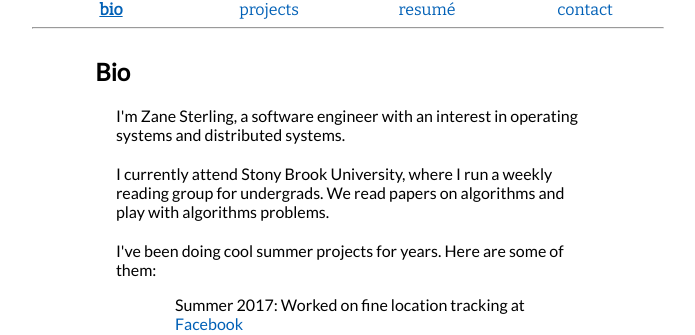
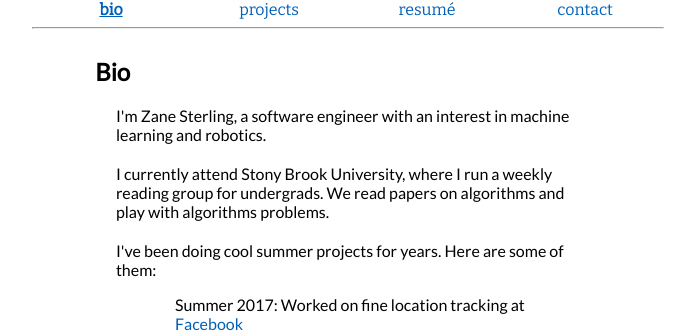
Before and after one commit to Shriken/zanesterling-io, a Django app: page / in a window 1280 px wide. Shown: the part 346-681 px from the top of the page, without its empty margins (292-987 px from the left). Run offline with Django 3.2, Linux system fonts and the light colour scheme; parts of the project's set-up code (start-up, migrations or seed data) failed here and were passed over.

Commit message:
Update headline

```diff
--- a/info_page/templates/info_page/section-bio.html
+++ b/info_page/templates/info_page/section-bio.html
@@ -1,7 +1,7 @@
 <div class="container">
   <div>
-    I'm Zane Sterling, a software engineer with an interest in operating
-    systems and distributed systems.
+    I'm Zane Sterling, a software engineer with an interest in machine learning
+    and robotics.
   </div>
 
   <div>
```
